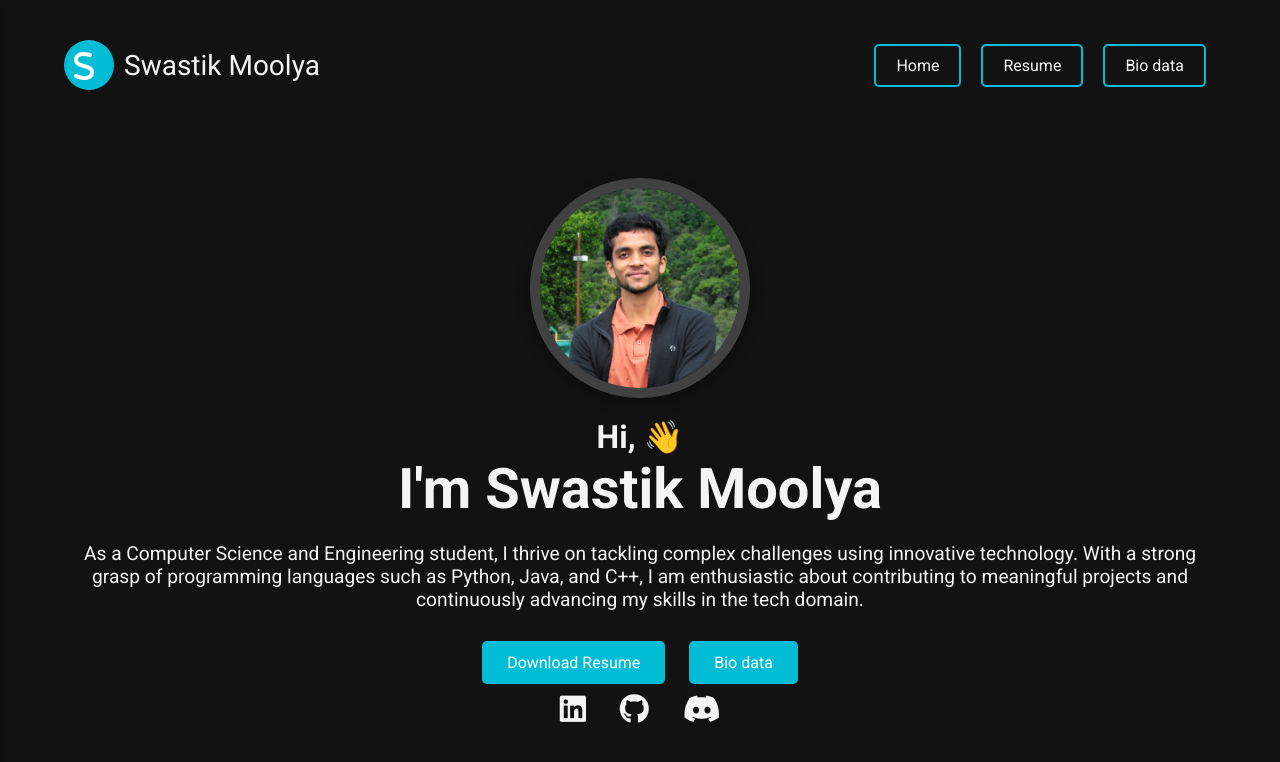
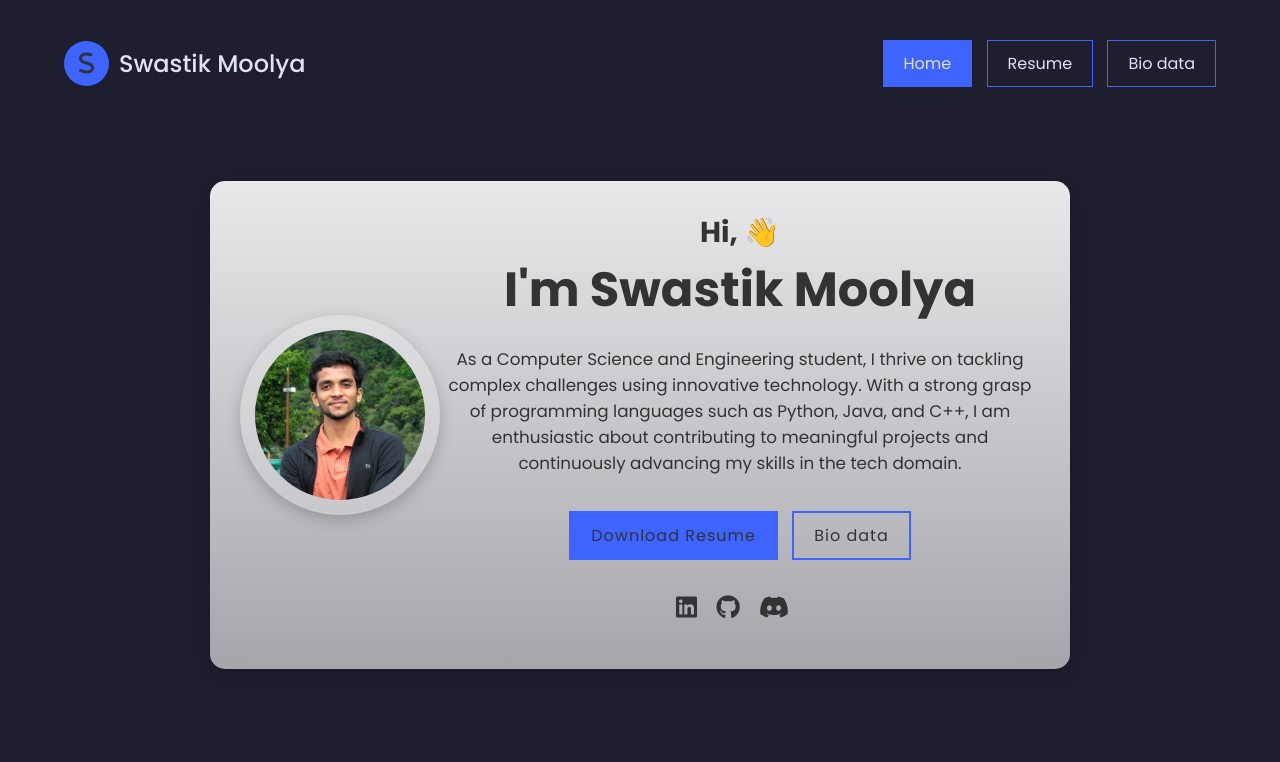
Before and after one commit to SwastikMoolya/Projects, a plain HTML site: page index.html in a window 1280 px wide. Drawn offline with Linux system fonts and the light colour scheme.

Commit message:
Modified

```diff
--- a/index.html
+++ b/index.html
@@ -7,7 +7,6 @@
     <title>Swastik</title>
     <link rel="stylesheet" href="style.css">
     <link rel="stylesheet" href="https://cdnjs.cloudflare.com/ajax/libs/font-awesome/6.7.1/css/all.min.css">
-    <link href="https://fonts.googleapis.com/css2?family=Roboto:wght@100;300;400;500;700&display=swap" rel="stylesheet">
 </head>
 
 <body>
@@ -15,32 +14,27 @@
         <header>
             <div class="logo">
                 <i class="fa-solid fa-s"></i>
-                <div class="logo-text">Swastik Moolya</div>
+                <div class="logo-text" style="color: #e0e0f8;">Swastik Moolya</div>
             </div>
             <nav>
                 <button id="toggle-btn"><i class="fa-solid fa-bars"></i></button>
                 <div class="nav-links">
-                    <a href="index.html">Home</a>
-                    <a href="resume.html">Resume</a>
-                    <a href="biodata.html">Bio data</a>
+                    <button id="close"><i class="fa-solid fa-xmark"></i></button>
+                    <a href="index.html" style="color: #e0e0f8;">Home</a>
+                    <a href="resume.html" style="color: #e0e0f8;">Resume</a>
+                    <a href="biodata.html" style="color: #e0e0f8;">Bio data</a>
                 </div>
             </nav>
         </header>
-
-        <!-- Sidebar -->
-        <div id="sidebar">
-            <a href="index.html">Home</a>
-            <a href="resume.html">Resume</a>
-            <a href="biodata.html">Bio data</a>
-        </div>
-
         <main>
+            <main>
+                <div class="main-container">
                     <div class="pfp">
                         <img src="img/pfp.jpg" alt="Profile">
                     </div>
                     <div class="content">
                         <h3>Hi, 👋</h3>
-                <h1>I'm <span class="accent">Swastik Moolya</span></h1>
+                        <h1>I'm <span style="color: var(--accent)">Swastik Moolya</span></h1>
                         <p>As a Computer Science and Engineering student, I thrive on tackling complex challenges using innovative technology. With a strong grasp of programming languages such as Python, Java, and C++, I am enthusiastic about contributing to meaningful projects and continuously advancing my skills in the tech domain.</p>
                         <div class="btn-group">
                             <a href="files/Resume.pdf" download>Download Resume</a>
@@ -52,55 +46,49 @@
                             <a href="#"><i class="fa-brands fa-discord"></i></a>
                         </div>
                     </div>
+                </div>
             </main>
     </section>
-
     <script>
         document.addEventListener('DOMContentLoaded', function () {
-            let navLinks = document.querySelectorAll('.nav-links a');
-            let toggleBtn = document.querySelector('#toggle-btn');
-            let navbar = document.querySelector('.nav-links');
-            let sidebarLinks = document.querySelectorAll('#sidebar a');
+        let navLinks = document.querySelectorAll('.nav-link');
 
-            // Highlight active link based on the current page
-            let currentPage = window.location.pathname.split('/').pop();
+        // Highlight the active page when it loads
+        let currentPage = window.location.pathname.split('/').pop(); // Get the current page name
         navLinks.forEach(link => {
+            // Check if the link's href matches the current page
             if (link.getAttribute('href') === currentPage) {
                 link.classList.add('active');
             }
         });
 
-            sidebarLinks.forEach(link => {
-                if (link.getAttribute('href') === currentPage) {
-                    link.classList.add('active');
-                }
-            });
-
-            // Add active class on click for the links
+        // Toggle active class when a link is clicked
         navLinks.forEach(link => {
             link.addEventListener('click', function () {
+                // Remove 'active' class from all links
                 navLinks.forEach(navLink => navLink.classList.remove('active'));
+
+                // Add 'active' class to the clicked link
                 this.classList.add('active');
             });
         });
 
-            sidebarLinks.forEach(link => {
-                link.addEventListener('click', function () {
-                    sidebarLinks.forEach(sidebarLink => sidebarLink.classList.remove('active'));
-                    this.classList.add('active');
+        let toggleBtn = document.querySelector('#toggle-btn');
+        let closeBtn = document.querySelector('#close');
+        let navbar = document.querySelector('.nav-links');
+
+        toggleBtn.addEventListener('click', () => {
+            navbar.classList.toggle('active');
+        });
+
+        closeBtn.addEventListener('click', () => {
+            navbar.classList.remove('active');
         });
     });
-
-            // Toggle navbar visibility (for mobile)
-            toggleBtn.addEventListener('click', () => {
-                navbar.classList.toggle('active');
-                document.getElementById('sidebar').classList.toggle('active');  // Toggle sidebar on mobile
-            });
-        });
-
         window.addEventListener('load', function() {
         document.body.classList.add('loaded');
     });
+
     </script>
 </body>
 
--- a/resume.css
+++ b/resume.css
@@ -158,6 +158,7 @@ main .top .pfp {
     height: 140px;
     border-radius: 10px;
     overflow: hidden;
+    margin: 0 auto;
     border: 2px solid var(--primary);
 }
 
--- a/style.css
+++ b/style.css
@@ -1,68 +1,71 @@
-@import url('https://fonts.googleapis.com/css2?family=Roboto:wght@100;300;400;500;700&display=swap');
+@import url('https://fonts.googleapis.com/css2?family=Poppins:ital,wght@0,100;0,200;0,300;0,400;0,500;0,600;0,700;0,800;0,900;1,100;1,200;1,300;1,400;1,500;1,600;1,700;1,800;1,900&display=swap');
 
 * {
     padding: 0;
     margin: 0;
     box-sizing: border-box;
-    font-family: 'Roboto', sans-serif;
+    font-family: Poppins, sans-serif;
 }
 
 :root {
-    --bg: #121212;
-    --txt-clr: #f4f4f4;
-    --primary: #00bcd4;
-    --secondary: #ff5722;
-    --shadow: 0 5px 15px rgba(0, 0, 0, 0.3);
+    --bg: #1e1e2f;
+    --txt-clr: #333333; /* Darker text color for better visibility */
+    --primary: #3e64ff;
+    --secondary: #db4a4a;
+    --shadow: 0 5px 15px rgba(0, 0, 0, 0.2);
     --transition: all 0.3s ease-in-out;
 }
 
+
 body {
-    overflow-y: hidden;
     overflow-x: hidden;
     background: var(--bg);
-    opacity: 0;
-    transition: opacity 1s ease-in-out;
+    opacity: 0;  /* Start with zero opacity */
+    transition: opacity 1s ease-in-out;  /* Fade-in transition */
 }
 
 body.loaded {
-    opacity: 1;
+    opacity: 1;  /* Fade to full opacity */
 }
 
 .wrapper {
-    max-width: 1200px;
+    max-width: 1250px;
     width: 90%;
     margin: 0 auto;
     padding-bottom: 50px;
 }
 
 header {
-    padding: 40px 0;
+    padding: 40px 0 30px;
     display: flex;
     justify-content: space-between;
+    flex-wrap: wrap;
     align-items: center;
-    position: relative;
 }
 
 header .logo {
-    display: flex;
+    display: inline-flex;
     align-items: center;
-    justify-content: center;
 }
 
 header .logo i {
-    width: 50px;
-    height: 50px;
-    font-size: 2rem;
+    width: 45px;
+    height: 45px;
+    font-size: 1.5rem;
+    font-weight: 700;
+    text-align: center;
+    padding: 10px;
+    border-radius: 50px;
+    cursor: pointer;
     background: var(--primary);
-    color: #fff;
-    padding: 10px;
-    border-radius: 50%;
+    color: var(--txt-clr);
 }
 
 header .logo .logo-text {
-    font-size: 28px;
+    font-size: 24px;
+    font-weight: 500;
+    margin-left: 10px;
     color: var(--txt-clr);
-    margin-left: 10px;
 }
 
 header nav {
@@ -72,48 +75,57 @@ header nav {
 
 #toggle-btn {
     display: none;
-    font-size: 2rem;
+    font-size: 2em;
     background: transparent;
     color: var(--txt-clr);
     border: none;
-    cursor: pointer;
+}
+
+#close {
+    display: none;
 }
 
 header nav .nav-links {
-    display: flex;
+    z-index: 10;
+    position: relative;
 }
 
 header nav .nav-links a {
+    text-decoration: none;
+    display: inline-block;
+    padding: 10px 20px;
+    margin-left: 10px;
     color: var(--txt-clr);
-    text-decoration: none;
-    padding: 10px 20px;
-    margin: 0 10px;
-    border: 2px solid var(--primary);
-    border-radius: 5px;
-    transition: background 0.3s, color 0.3s;
+    border: 1px solid var(--primary);
 }
 
 header nav .nav-links a:hover {
+    color: var(--txt-clr);
     background: var(--primary);
-    color: #fff;
+}
+
+header nav .nav-links a:nth-child(2) {
+    background: var(--primary);
 }
 
 main {
-    margin-top: 3em;
+    margin-top: 2em;  /* Reduced margin to move everything up */
     display: flex;
     flex-direction: column;
+    justify-content: center;
     align-items: center;
     text-align: center;
+    flex-wrap: wrap;
 }
 
 main .pfp {
-    width: 220px;
-    height: 220px;
+    margin-bottom: 20px;  /* Reduced margin between pfp and content */
+    width: 200px;  /* Adjusted size */
+    height: 200px; /* Adjusted size */
     border-radius: 50%;
     overflow: hidden;
-    border: 10px solid rgba(255, 255, 255, 0.2);
+    border: 15px solid rgba(255, 255, 255, 0.2);
     box-shadow: var(--shadow);
-    margin-bottom: 20px;
 }
 
 main .pfp img {
@@ -122,122 +134,81 @@ main .pfp img {
     object-fit: cover;
 }
 
+main .content {
+    max-width: 600px;
+    width: 100%;
+}
+
 main .content h1 {
-    font-size: 3.5rem;
+    font-size: 3rem;
     color: var(--txt-clr);
 }
 
 main .content h3 {
-    font-size: 2rem;
+    font-size: 1.8rem;
     color: var(--txt-clr);
 }
 
 main .content p {
-    margin: 20px 0;
-    font-size: 1.2rem;
+    margin: 20px 0 30px;
     color: var(--txt-clr);
+    font-size: 1.05rem;
+    text-align: center;
+}
+
+main .content .btn-group {
+    margin: 15px 0 30px;
 }
 
 main .content .btn-group a {
     display: inline-block;
-    padding: 12px 25px;
-    margin: 10px;
-    background: var(--primary);
-    color: #fff;
-    border-radius: 5px;
+    padding: 10px 20px;
+    margin: 5px 0;
     text-decoration: none;
-    transition: background 0.3s;
+    border: 2px solid var(--primary);
+    letter-spacing: 1px;
+    color: var(--txt-clr);
 }
 
-main .content .btn-group a:hover {
-    background: var(--secondary);
+main .content .btn-group a:first-child {
+    background: var(--primary);
+    margin-right: 10px;
 }
 
 main .content .social a i {
     color: var(--txt-clr);
-    font-size: 30px;
-    margin: 0 15px;
+    font-size: 24px;
+    margin-right: 15px;
+    margin-bottom: 20px;
 }
 
 main .content .social a i:hover {
     color: var(--primary);
 }
 
-/* Sidebar Menu (for mobile screens) */
-#sidebar {
-    position: fixed;
-    top: 0;
-    left: -250px; /* Start off-screen */
-    width: 250px;
-    height: 100%;
-    background: var(--bg);
+main .main-container {
+    background: linear-gradient(
+        rgba(255, 255, 255, 0.9),
+        rgba(255, 255, 255, 0.6)
+    ); /* Add white transparent gradient */
+    padding: 30px;
+    border-radius: 15px;
     box-shadow: var(--shadow);
-    z-index: 999;
-    transition: left 0.3s ease;
-    padding-top: 60px; /* Space for the logo */
+    transition: var(--transition); /* Smooth hover transition */
+    transform: translateY(0); /* Initial position */
+    text-align: center; /* Center-align text */
+    display: flex;
+    align-items: center;
 }
 
-#sidebar.active {
-    left: 0; /* Sidebar slides in */
+main .main-container:hover {
+    transform: translateY(-10px); /* Slight upward motion */
+    opacity: 0.95; /* Slight increase in opacity */
 }
 
-#sidebar a {
-    display: block;
-    padding: 15px 25px;
-    color: var(--txt-clr);
-    text-decoration: none;
-    border-bottom: 2px solid var(--primary);
-    transition: background 0.3s;
-}
-
-#sidebar a:hover {
-    background: var(--primary);
-    color: #fff;
-}
-
-#sidebar a.active {
-    background: var(--primary); /* Highlight active page */
-    color: #fff;
-}
-
-/* Media Queries */
 @media (max-width: 700px) {
-    header {
-        flex-direction: column;
-        align-items: center;
-    }
-
-    header nav {
-        display: none;
-    }
-
-    #toggle-btn {
-        display: inline-block;
-    }
-
-    /* Sidebar */
-    #sidebar {
-        position: fixed;
-        top: 0;
-        left: -250px;
-        width: 250px;
-        height: 100%;
-        background: var(--bg);
-        box-shadow: var(--shadow);
-        padding-top: 60px;
-        transition: left 0.3s ease;
-    }
-
-    #sidebar.active {
-        left: 0; /* Sidebar slides in */
-    }
-
-    #toggle-btn {
-        display: inline-block;
+    /* Mobile adjustments */
+    main {
+        margin-top: 1em;  /* Reduced margin on small screens */
     }
 }
-
-/* Show the sidebar menu on button click */
-#toggle-btn.active {
-    display: inline-block;
-}
```
Lines whose indentation alone changed are shown as unchanged.
